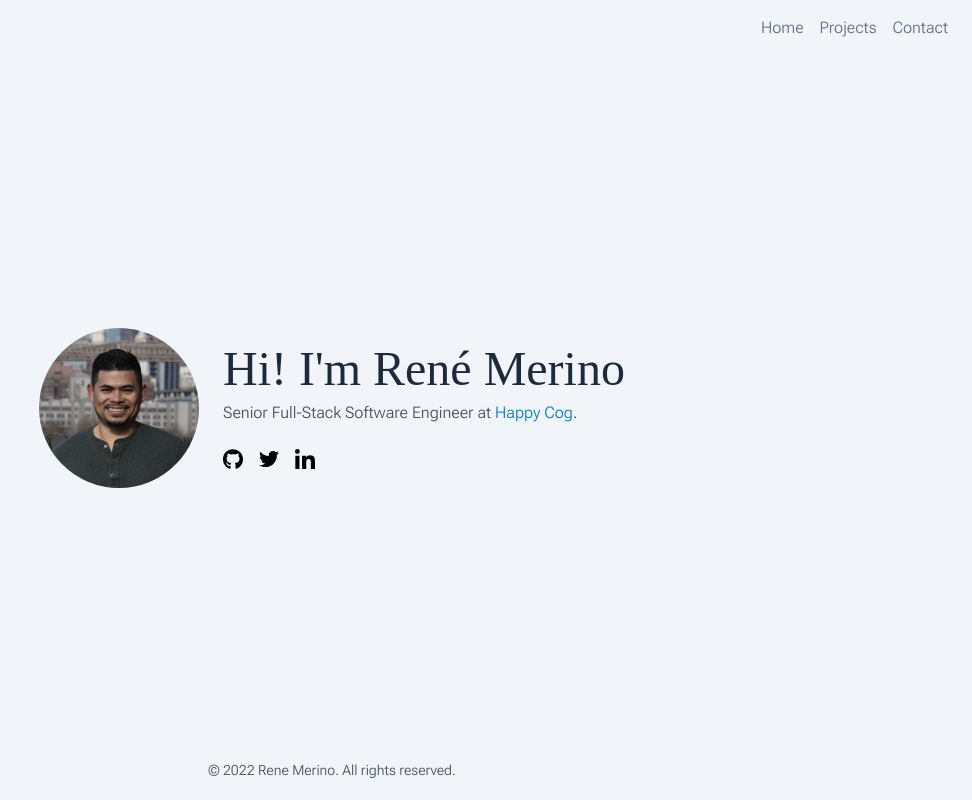
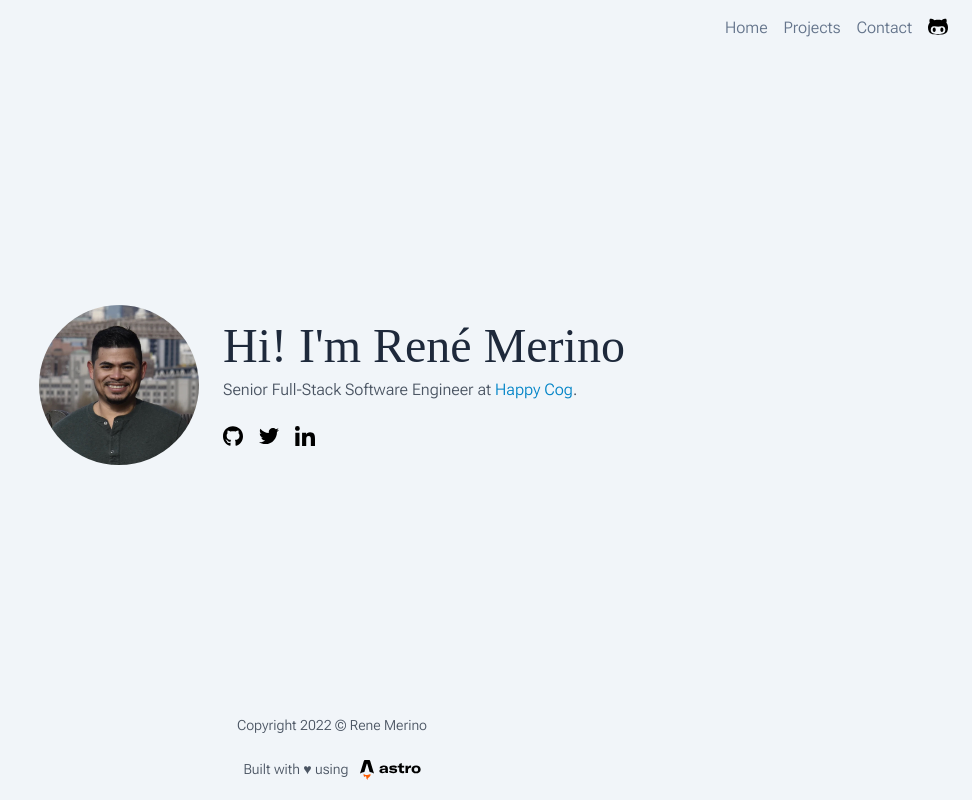
Before and after one commit to Alxmerino/alxmerino.com, an Astro site: page / in a window 1280 px wide. Shown: the whole page, without its empty margins (308-1280 px from the left). Built offline with nearby package versions, Linux system fonts and the light colour scheme; Astro itself is replaced by a stand-in of ours; a web font is replaced by a local one.

Commit message:
Update footer and header links

```diff
--- a/src/components/Footer.astro
+++ b/src/components/Footer.astro
@@ -1,7 +1,10 @@
 ---
+import AstroLogo from "./icons/astro-logo.astro";
+
 const today = new Date();
 ---
 
 <footer class="mt-auto text-center text-sm mb-5">
-	&copy; {today.getFullYear()} Rene Merino. All rights reserved.
+	Copyright {today.getFullYear()} &copy; Rene Merino
+	<div class="mt-6">Built with ♥ using <a href="https://astro.build" target="_blank"><AstroLogo class="h-5 inline pl-2" /></a></div>
 </footer>
--- a/src/components/Header.astro
+++ b/src/components/Header.astro
@@ -1,5 +1,6 @@
 ---
 import HeaderLink from './HeaderLink.astro';
+import GithubAlt from './icons/github-alt.astro';
 ---
 
 <header class="flex justify-end items-center py-4 px-6">
@@ -7,5 +8,8 @@ import HeaderLink from './HeaderLink.astro';
 		<HeaderLink href="/">Home</HeaderLink>
 		<HeaderLink href="/projects">Projects</HeaderLink>
 		<HeaderLink href="mailto:rene@amayamedia.com?subject=Let's Get in touch">Contact</HeaderLink>
+		<a href="https://github.com/Alxmerino/amayamedia.com" target="_blank" title="See this website code">
+			<span class="sr-only">Website repo</span><GithubAlt class="w-5" />
+		</a>
 	</nav>
 </header>
--- /dev/null
+++ b/src/components/icons/astro-logo.astro
@@ -0,0 +1,13 @@
+---
+const { class: className, ...props } = Astro.props;
+---
+
+<svg class:list={[className]} viewBox="0 0 2712 894" fill="none">
+    <path fill-rule="evenodd" clip-rule="evenodd" d="M445.433 22.9832C452.722 32.0324 456.439 44.2432 463.873 68.6647L626.281 602.176C566.234 571.026 500.957 548.56 432.115 536.439L326.371 179.099C324.641 173.252 319.27 169.241 313.173 169.241C307.06 169.241 301.68 173.273 299.963 179.14L195.5 536.259C126.338 548.325 60.7632 570.832 0.459473 602.095L163.664 68.5412C171.121 44.1617 174.85 31.9718 182.14 22.9393C188.575 14.9651 196.946 8.77213 206.454 4.95048C217.224 0.621582 229.971 0.621582 255.466 0.621582H372.034C397.562 0.621582 410.326 0.621582 421.106 4.95951C430.622 8.78908 438.998 14.9946 445.433 22.9832Z" fill="black"/>
+    <path fill-rule="evenodd" clip-rule="evenodd" d="M464.867 627.566C438.094 650.46 384.655 666.073 323.101 666.073C247.551 666.073 184.229 642.553 167.426 610.921C161.419 629.05 160.072 649.798 160.072 663.052C160.072 663.052 156.114 728.134 201.38 773.401C201.38 749.896 220.435 730.842 243.939 730.842C284.226 730.842 284.181 765.99 284.144 794.506C284.143 795.36 284.142 796.209 284.142 797.051C284.142 840.333 310.595 877.436 348.215 893.075C342.596 881.518 339.444 868.54 339.444 854.825C339.444 813.545 363.679 798.175 391.845 780.311C414.255 766.098 439.155 750.307 456.315 718.629C465.268 702.101 470.352 683.17 470.352 663.052C470.352 650.68 468.43 638.757 464.867 627.566Z" fill="#FF5D01"/>
+    <path d="M999.148 593.833C1067.08 593.833 1118.03 569.665 1138.93 528.516C1138.93 548.111 1140.23 568.36 1143.5 584.036H1255.19C1249.97 561.173 1247.36 529.82 1247.36 488.671V388.081C1247.36 292.717 1191.18 247.648 1066.43 247.648C957.344 247.648 884.188 292.717 875.697 366.527H991.963C995.882 334.521 1022.66 316.885 1066.43 316.885C1109.53 316.885 1133.7 334.521 1133.7 371.1V380.896L1015.48 391.347C957.997 397.227 925.338 407.023 902.477 422.7C878.31 439.028 865.899 463.851 865.899 494.549C865.899 555.948 916.847 593.833 999.148 593.833ZM1042.26 525.902C1004.37 525.902 981.512 510.88 981.512 486.712C981.512 461.892 1000.45 448.827 1048.14 442.949L1135.66 433.805V453.4C1135.66 497.163 1097.78 525.902 1042.26 525.902Z" fill="black"/>
+    <path d="M1490.77 593.833C1604.43 593.833 1662.56 551.377 1662.56 482.793C1662.56 425.966 1629.9 394.613 1550.87 384.162L1452.23 373.059C1424.15 369.138 1412.39 361.953 1412.39 346.277C1412.39 327.336 1431.33 318.844 1474.44 318.844C1533.88 318.844 1575.03 332.561 1608.35 359.342L1661.25 306.434C1624.67 268.55 1561.32 247.648 1482.94 247.648C1372.55 247.648 1311.15 286.838 1311.15 352.809C1311.15 410.289 1349.03 442.295 1427.41 452.745L1516.25 463.196C1551.52 467.769 1561.97 474.302 1561.97 491.283C1561.97 510.88 1542.37 521.331 1496.65 521.331C1428.72 521.331 1383 503.041 1352.3 469.076L1292.21 518.717C1332.05 568.36 1399.98 593.833 1490.77 593.833Z" fill="black"/>
+    <path d="M1754.78 331.255V469.076C1754.78 550.07 1800.5 591.221 1898.48 591.221C1928.53 591.221 1952.04 587.955 1974.25 581.423V496.508C1962.49 499.122 1948.12 501.734 1929.18 501.734C1888.03 501.734 1867.78 483.446 1867.78 444.908V331.255H1974.9V257.445H1867.78V137.914L1754.78 179.717V257.445H1681.62V331.255H1754.78Z" fill="black"/>
+    <path d="M2137.13 257.445H2033.93V584.036H2146.93V461.892C2146.93 426.618 2154.77 394.613 2176.33 374.364C2193.31 358.687 2217.48 350.198 2251.44 350.198C2263.85 350.198 2273.65 351.502 2284.75 352.809V250.26C2277.57 248.954 2272.34 248.954 2263.2 248.954C2198.53 248.954 2154.77 286.185 2137.13 346.932V257.445Z" fill="black"/>
+    <path d="M2508.05 593.833C2627.59 593.833 2711.85 530.475 2711.85 420.088C2711.85 310.353 2627.59 247.648 2508.05 247.648C2387.87 247.648 2303.61 310.353 2303.61 420.088C2303.61 530.475 2387.87 593.833 2508.05 593.833ZM2508.05 518.717C2453.19 518.717 2418.57 483.446 2418.57 420.088C2418.57 356.728 2453.19 322.763 2508.05 322.763C2562.27 322.763 2596.89 356.728 2596.89 420.088C2596.89 483.446 2562.27 518.717 2508.05 518.717Z" fill="black"/>
+</svg>
--- /dev/null
+++ b/src/components/icons/github-alt.astro
@@ -0,0 +1,5 @@
+---
+const { class: className, ...props } = Astro.props;
+---
+
+<svg class:list={[className]}viewBox="0 0 480 512"><path d="M186.1 328.7c0 20.9-10.9 55.1-36.7 55.1s-36.7-34.2-36.7-55.1 10.9-55.1 36.7-55.1 36.7 34.2 36.7 55.1zM480 278.2c0 31.9-3.2 65.7-17.5 95-37.9 76.6-142.1 74.8-216.7 74.8-75.8 0-186.2 2.7-225.6-74.8-14.6-29-20.2-63.1-20.2-95 0-41.9 13.9-81.5 41.5-113.6-5.2-15.8-7.7-32.4-7.7-48.8 0-21.5 4.9-32.3 14.6-51.8 45.3 0 74.3 9 108.8 36 29-6.9 58.8-10 88.7-10 27 0 54.2 2.9 80.4 9.2 34-26.7 63-35.2 107.8-35.2 9.8 19.5 14.6 30.3 14.6 51.8 0 16.4-2.6 32.7-7.7 48.2 27.5 32.4 39 72.3 39 114.2zm-64.3 50.5c0-43.9-26.7-82.6-73.5-82.6-18.9 0-37 3.4-56 6-14.9 2.3-29.8 3.2-45.1 3.2-15.2 0-30.1-.9-45.1-3.2-18.7-2.6-37-6-56-6-46.8 0-73.5 38.7-73.5 82.6 0 87.8 80.4 101.3 150.4 101.3h48.2c70.3 0 150.6-13.4 150.6-101.3zm-82.6-55.1c-25.8 0-36.7 34.2-36.7 55.1s10.9 55.1 36.7 55.1 36.7-34.2 36.7-55.1-10.9-55.1-36.7-55.1z"/></svg>
```
